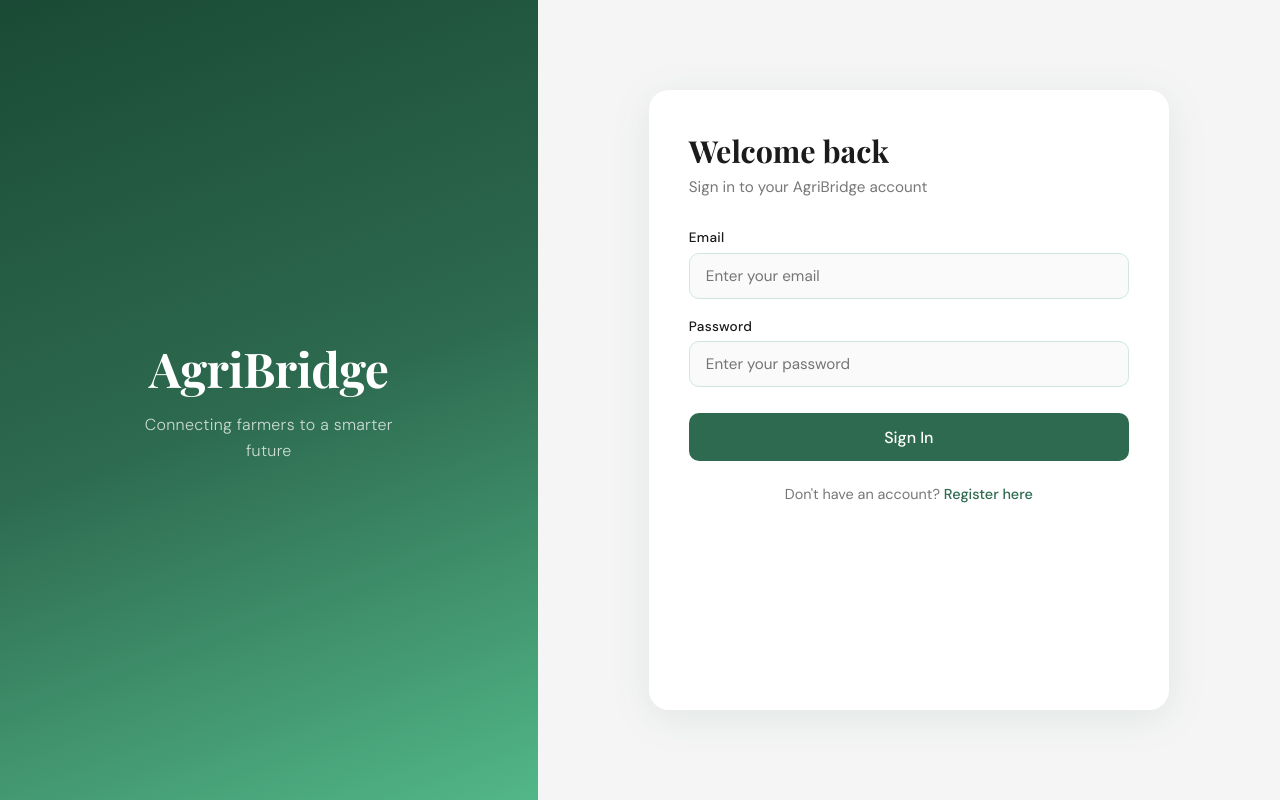
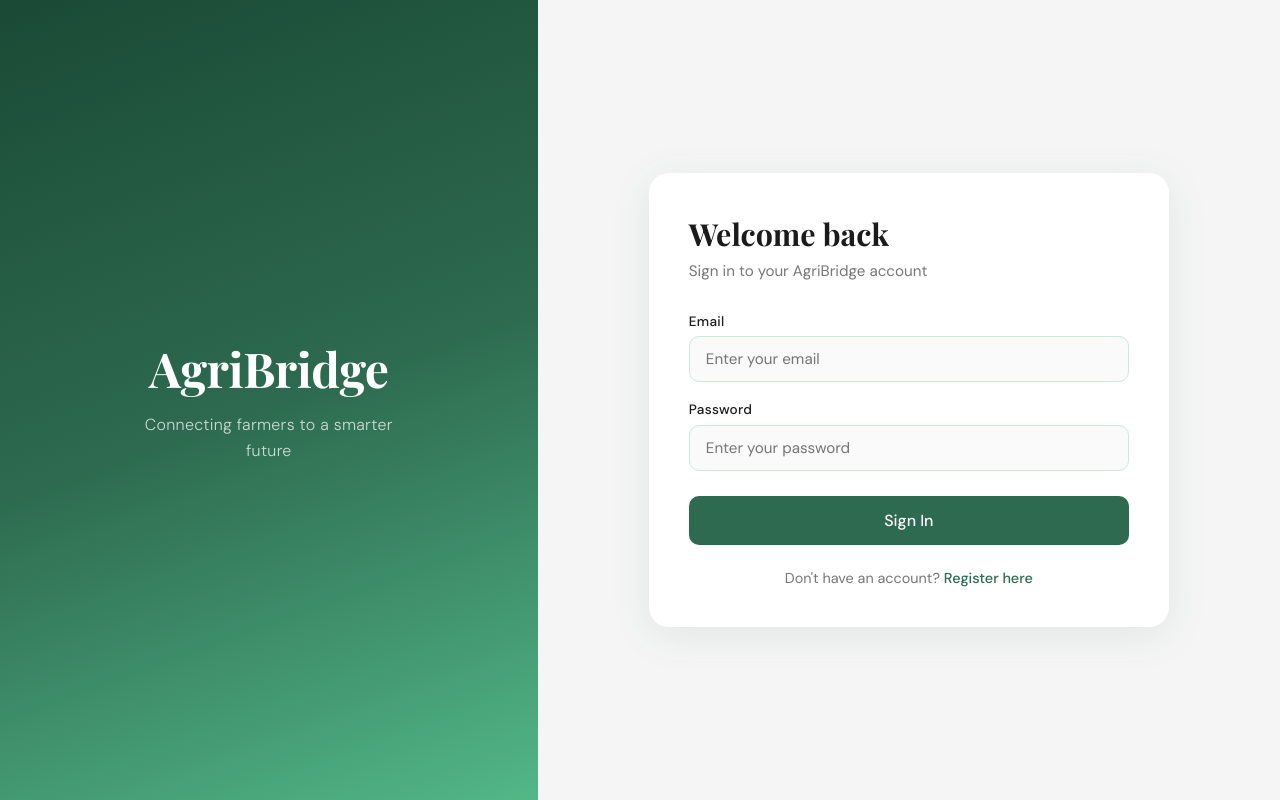
Before and after one commit to aigoniax/AGRIBRIDGE-WEBAPP, a React (Create React App) app: page /login in a window 1280 px wide. Built offline with nearby package versions, Linux system fonts and the light colour scheme.

Commit message:
fix: remove fixed height from login card and scope scrollable height to register only

```diff
--- a/src/pages/Auth.css
+++ b/src/pages/Auth.css
@@ -311,7 +311,7 @@
 .hint-pass { color: #1B4332; }
 .hint-fail { color: #9ca3af; }
 
-.auth-card {
+.auth-card-register {
   height: 620px;
   overflow-y: auto;
 }
--- a/src/pages/Register.jsx
+++ b/src/pages/Register.jsx
@@ -81,7 +81,7 @@
       </div>
 
       <div className="auth-right">
-        <div className="auth-card">
+        <div className="auth-card auth-card-register">
           <div className="auth-header">
             <h2>Create Account</h2>
             <p>Join AgriBridge today</p>
```
